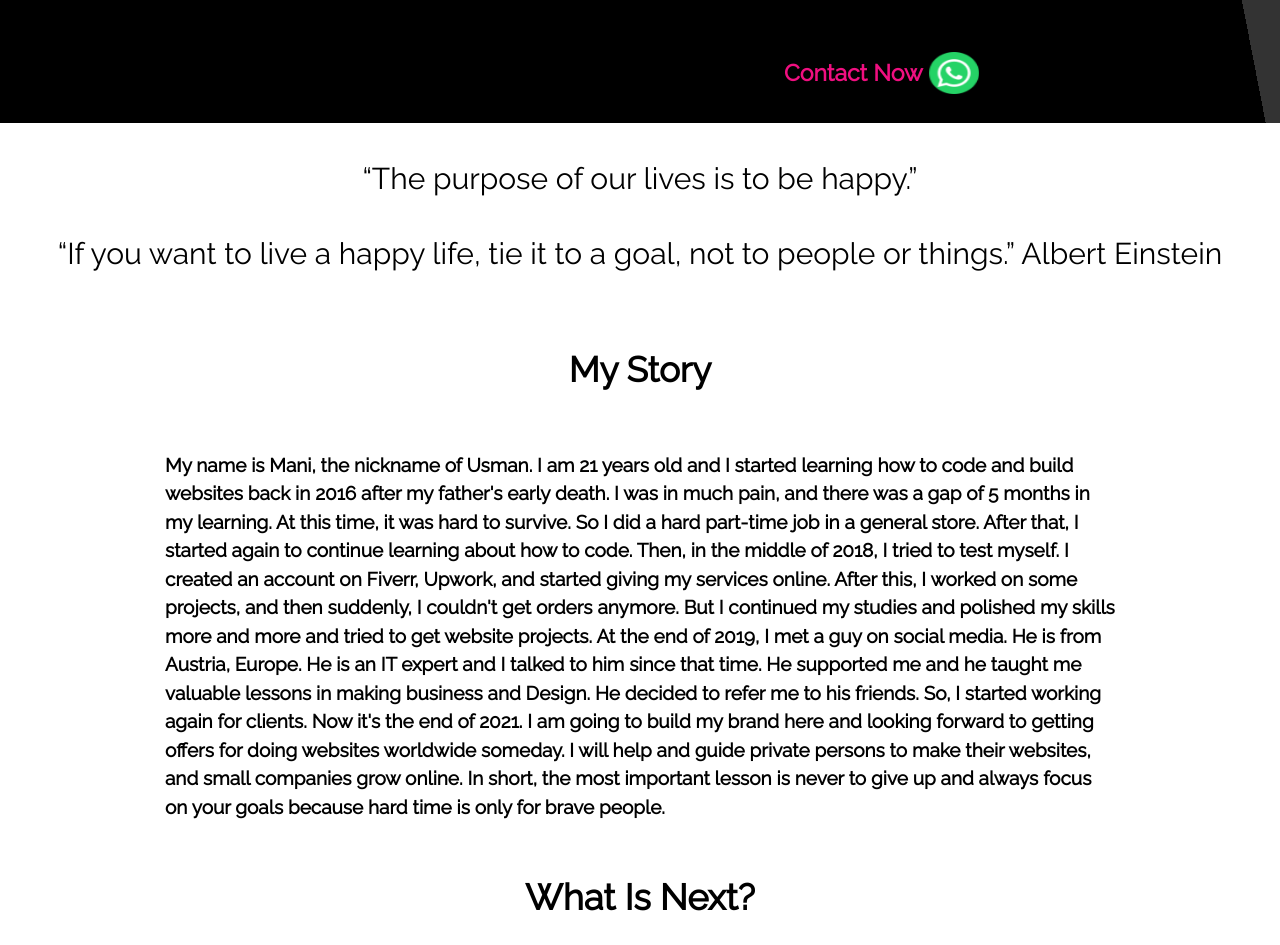
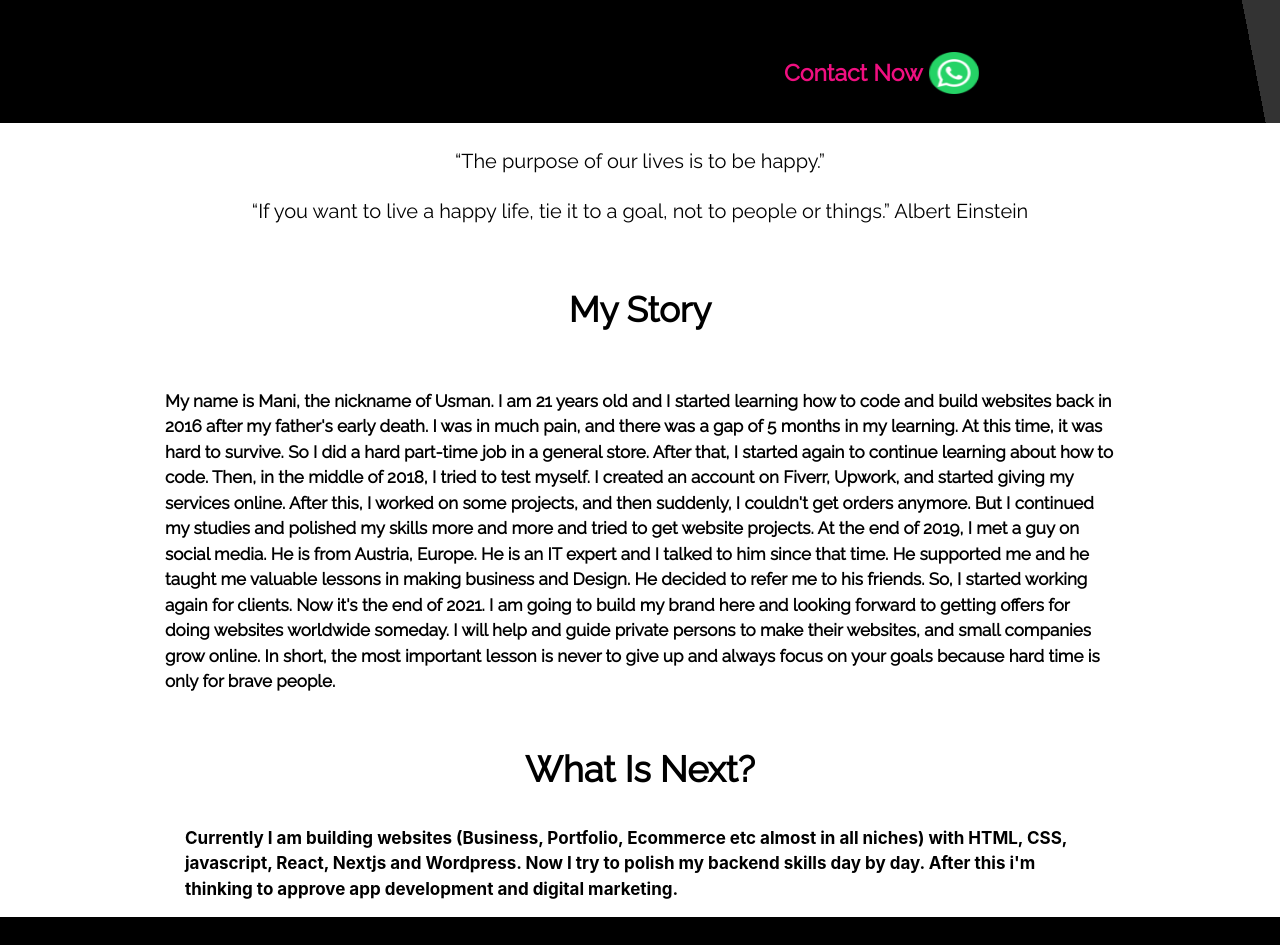
Before and after one commit to codeworld10/maniweb, a Next.js app: page /aboutme in a window 1280 px wide. Shown: the part 647-1592 px from the top of the page. Built offline with nearby package versions, Linux system fonts and the light colour scheme.

Commit message:
mobile updates

```diff
--- a/pages/aboutme.js
+++ b/pages/aboutme.js
@@ -50,7 +50,7 @@ function aboutme() {
       </div>
       <div className={styles.main_abt}>
         <div className={styles.aboutmee}>
-          <p>
+          <p className={styles.stres}>
             My name is Mani, the nickname of Usman. I am 21 years old and I
             started learning how to code and build websites back in 2016 after
             my father's early death. I was in much pain, and there was a gap of
--- a/styles/aboutme.module.css
+++ b/styles/aboutme.module.css
@@ -15,7 +15,7 @@
   );
 }
 .sertxt {
-  font-size: 30px;
+  font-size: 25px;
   color: white;
   font-family: "Raleway", sans-serif;
   padding: 7px 10px 7px 12px;
@@ -44,7 +44,7 @@
 }
 
 .aboutst {
-  font-size: 30px;
+  font-size: 20px;
   text-align: center;
   font-family: "Raleway", sans-serif;
   padding: 3px 3px 3px 3px;
@@ -89,7 +89,10 @@
 }
 .set_para {
   width: 910px;
-  font-size: 18px;
+  font-size: 17px;
+}
+.stres{
+  font-size: 17px;
 }
 
 .see_pimg:hover{
@@ -122,10 +125,7 @@ border-radius: 20px;
     transform: scale(1, 1);
   }
 }
-.my_setup{
-  background-color: #1d1d1d;
-  padding: 10px 10px 10px 10px;
-}
+
 
 @media (max-width: 850px) {
   .asection__main {
@@ -141,7 +141,10 @@ border-radius: 20px;
   }
   .ser_para {
     text-align: center;
+    font-size: 20px;
+    font-size: 17px;
   }
+
   .aboutmee {
     padding-left: 12px;
     padding-right: 5px;
--- a/styles/globals.css
+++ b/styles/globals.css
@@ -181,7 +181,7 @@ div .section1 {
 }
 
 .head {
-  font-size: 30px;
+  font-size: 25px;
   color: white;
   font-family: "Raleway", sans-serif;
   transform: translate(-150px, -50px) rotate(-180deg) scale(3);
@@ -198,7 +198,7 @@ div .section1 {
   }
 }
 .topimg {
-  animation: zoom-in-zoom-out 7s ease-out infinite;
+  animation: zoom-in-zoom-out 4s ease-out infinite;
 }
 @keyframes zoom-in-zoom-out {
   0% {
@@ -222,7 +222,7 @@ div .section1 {
   margin-right: 80px;
   font-family: "Raleway", sans-serif;
   font-weight: 600;
-  font-size: 24px;
+  font-size: 20px;
 }
 
 .butto {
@@ -515,7 +515,7 @@ div .sermain {
 }
 
 .serteext {
-  font-size: 30px;
+  font-size: 25px;
   color: white;
   font-family: "Raleway", sans-serif;
   margin-left: 16px;
@@ -523,7 +523,7 @@ div .sermain {
 
 .ser_para {
   color: white;
-  font-size: 24px;
+  font-size: 20px;
   text-align: left;
   font-family: "Raleway", sans-serif;
 }
```
Also changed, not shown: pages/index.js (+1 -1 lines).
